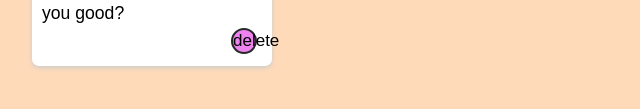
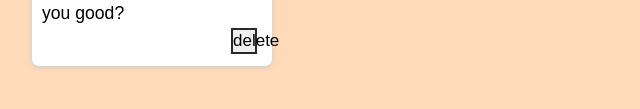
Before and after one commit to codesg04/webd-t3, a plain HTML site: page task3/index.html in a window 1280 px wide. Shown: the part 301-410 px from the top of the page, 0-640 px from the left. Drawn offline with Linux system fonts and the light colour scheme.

Commit message:
Update styles.css

```diff
--- a/task3/styles.css
+++ b/task3/styles.css
@@ -106,9 +106,7 @@ footer p {
     text-align: center;
     right: 15px;
     bottom: 12px;
-    background-color: violet;
     font-size: 17px;
-    border-radius: 50%;
     width: 26px;
     height: 26px;
     border: 2px solid rgb(38, 41, 40);
```
